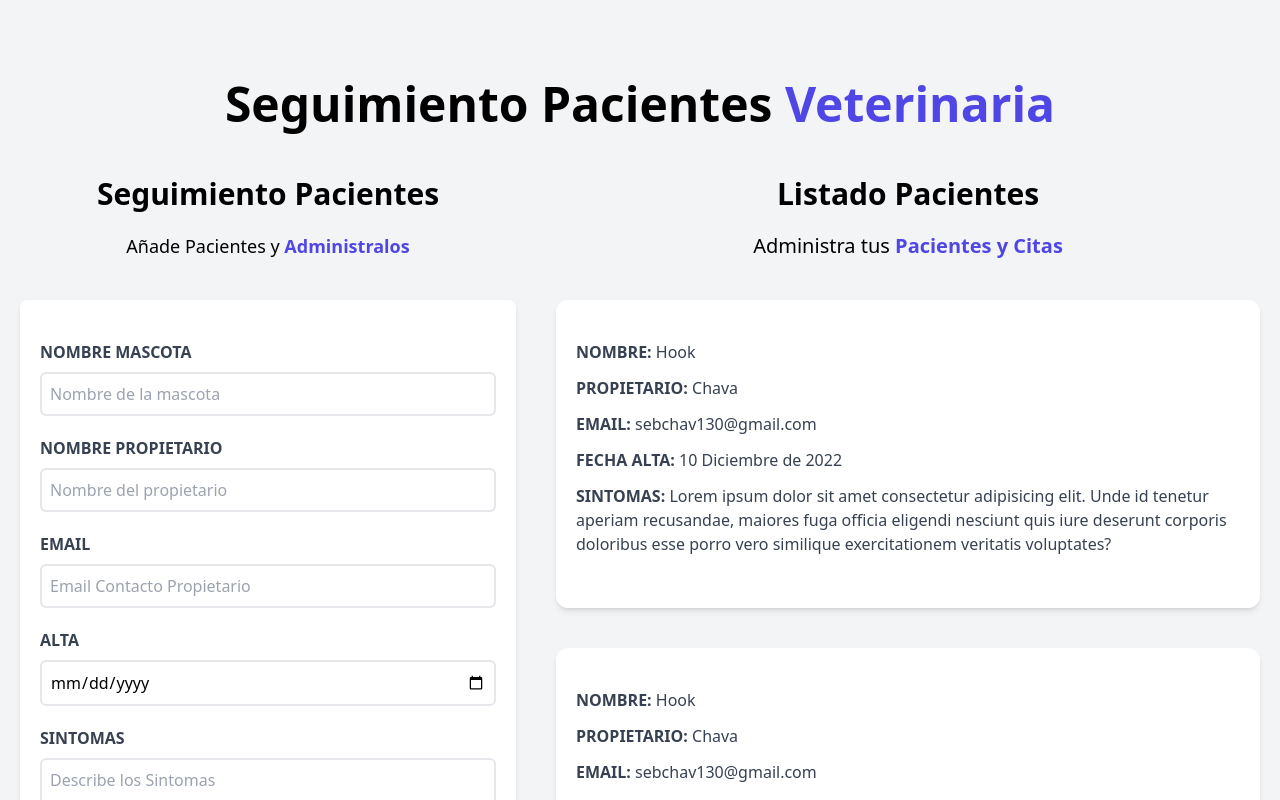
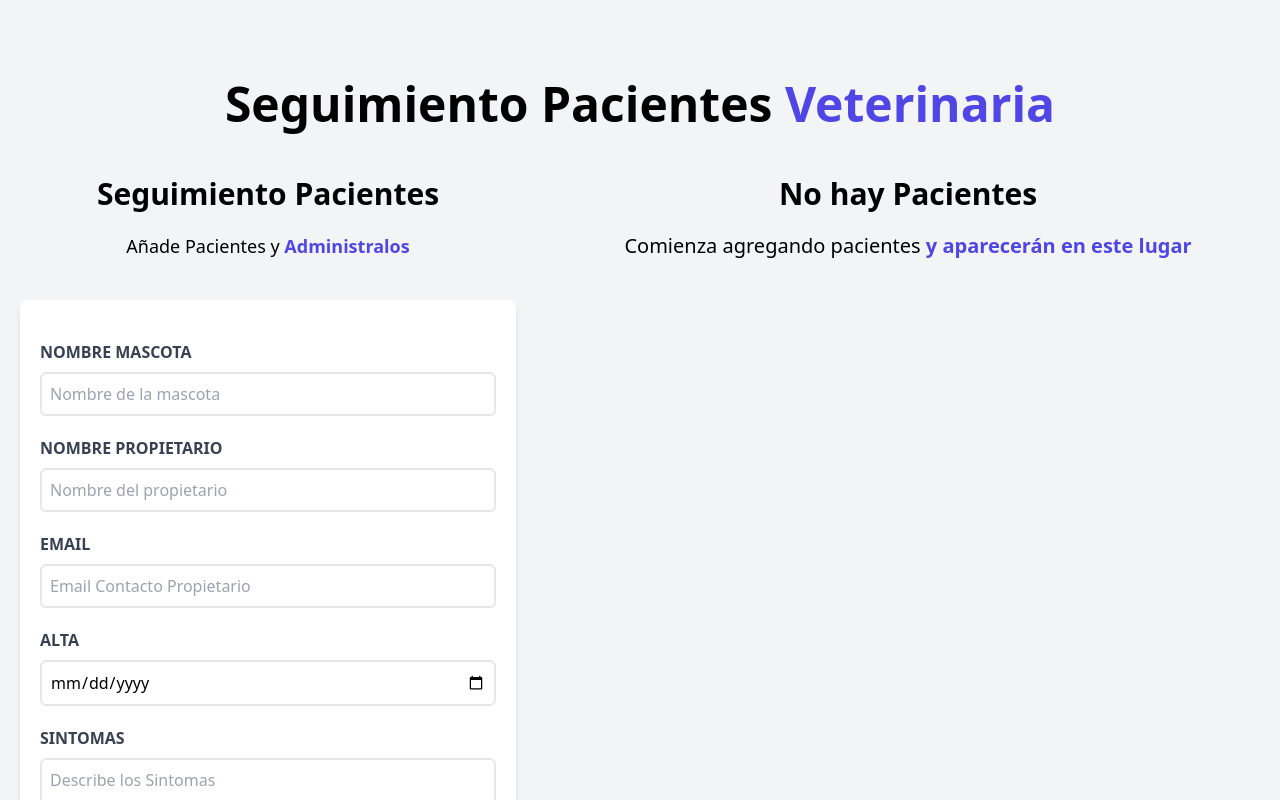
Before and after one commit to Sebchav/reactProjects, a React (Vite) app: page / in a window 1280 px wide. Shown: the top 800 px of the page. Built offline with nearby package versions, Linux system fonts and the light colour scheme.

Commit message:
Error component, Unique key and Conditionals

```diff
--- a/src/App.jsx
+++ b/src/App.jsx
@@ -5,19 +5,20 @@ import ListadoPacientes from "./components/ListadoPacientes"
 
 function App() {
 
-  const {pacientes, setPacientes} = useState([]);
+  const [pacientes, setPacientes] = useState([]);
 
   return (
     <div className="container mx-auto mt-20">
-      <Header
-          numeros = {1}
-          isAdmin = {false}
-
-      />
+      <Header />
 
       <div className="mt-12 md:flex">
-        <Formulario />
-        <ListadoPacientes />
+        <Formulario
+        pacientes = {pacientes}
+        setPacientes = {setPacientes}
+        />
+        <ListadoPacientes
+          pacientes = {pacientes}
+        />
       </div>
 
     </div>
--- /dev/null
+++ b/src/components/Error.jsx
@@ -0,0 +1,9 @@
+const Error = ({mensaje}) => {
+  return (
+    <div className="bg-red-800 text-white text-center p-3 uppercase font-bold mb-3 rounded">
+        <p>{mensaje}</p>
+    </div>
+  )
+}
+
+export default Error
--- a/src/components/Formulario.jsx
+++ b/src/components/Formulario.jsx
@@ -1,12 +1,20 @@
 import {useState, useEffect} from "react";
+import Error from "./Error";
 
-const Formulario = () => {
+const Formulario = ({pacientes, setPacientes}) => {
   const [nombre, setNombre] = useState("");
   const [propietario, setPropietario] = useState("");
   const [email, setEmail] = useState("");
   const [fecha, setFecha] = useState("");
   const [sintomas, setSintomas] = useState("");
   const [error, setError] = useState(false)
+
+  const generarId = ()=>{
+      const random = Math.random().toString(36).substring(2);
+      const fecha = Date.now().toString(36);
+
+      return random + fecha;
+  }
 
   const handleSubmit = (e)=>{
     e.preventDefault();
@@ -18,6 +26,25 @@ const Formulario = () => {
     }
 
     setError(false);
+
+    //Objeto de paciente
+    const objetoPaciente = {
+      nombre,
+      propietario,
+      email,
+      fecha,
+      sintomas,
+      id: generarId()
+    }
+
+    setPacientes([...pacientes, objetoPaciente]);
+
+    //Reiniciar el Form
+    setNombre("");
+    setPropietario("");
+    setEmail("");
+    setFecha("");
+    setSintomas("");
   }
 
   return (
@@ -33,11 +60,7 @@ const Formulario = () => {
             onSubmit={handleSubmit}
             className='bg-white shadow-md rounded-lg py-10 px-5 mb-10'
         >
-            {error &&
-              <div className="bg-red-800 text-white text-center p-3 uppercase font-bold mb-3 rounded">
-                <p>Todos los campos son obligatorios</p>
-              </div>
-            }
+            {error && <Error mensaje="Todos los campos son obligatorios"/>}
             <div className='mb-5'>
                 <label className='block text-gray-700 uppercase font-bold' htmlFor="mascota">
                   Nombre Mascota
--- a/src/components/Header.jsx
+++ b/src/components/Header.jsx
@@ -1,6 +1,4 @@
-import React from 'react'
-
-const Header = (props) => {
+const Header = () => {
   return (
         <h1 className='font-black text-5xl text-center md:w-2/3 mx-auto'>
           Seguimiento Pacientes {""}
--- a/src/components/ListadoPacientes.jsx
+++ b/src/components/ListadoPacientes.jsx
@@ -1,20 +1,36 @@
 import Paciente from "./Paciente"
 
-const ListadoPacientes = () => {
+const ListadoPacientes = ({pacientes}) => {
   return (
     <div className='md:w-1/2 lg:w-3/5 md:h-screen overflow-y-scroll'>
-        <h2 className='font-black text-3xl text-center'>Listado Pacientes</h2>
+        {pacientes && pacientes.length ? (
+          <>
+            <h2 className='font-black text-3xl text-center'>Listado Pacientes</h2>
 
-        <p className='text-xl mt-5 mb-10 text-center'>
-            Administra tus {""}
-            <span className='text-indigo-600 font-bold '>Pacientes y Citas</span>
-        </p>
+            <p className='text-xl mt-5 mb-10 text-center'>
+                Administra tus {""}
+                <span className='text-indigo-600 font-bold '>Pacientes y Citas</span>
+            </p>
+            {pacientes.map((paciente)=>(
+                <Paciente
+                  key={paciente.id}
+                  paciente = {paciente}
+                />
+            ))}
+          </>
 
-        <Paciente/>
-        <Paciente/>
-        <Paciente/>
-        <Paciente/>
-        <Paciente/>
+        ): (
+          <>
+              <h2 className='font-black text-3xl text-center'>No hay Pacientes</h2>
+
+              <p className='text-xl mt-5 mb-10 text-center'>
+                  Comienza agregando pacientes {""}
+                  <span className='text-indigo-600 font-bold '>y aparecerán en este lugar</span>
+              </p>
+          </>
+        )}
+
+
     </div>
   )
 }
--- a/src/components/Paciente.jsx
+++ b/src/components/Paciente.jsx
@@ -1,24 +1,25 @@
-const Paciente = () => {
+const Paciente = ({paciente}) => {
+    const {nombre, propietario, email, fecha, sintomas} = paciente;
   return (
     <div className='mx-5 my-10 bg-white shadow-md px-5 py-10 rounded-xl'>
             <p className='font-bold mb-3 text-gray-700 uppercase'>Nombre: {""}
-                <span className='font-normal normal-case'>Hook</span>
+                <span className='font-normal normal-case'>{nombre}</span>
             </p>
 
             <p className='font-bold mb-3 text-gray-700 uppercase'>Propietario: {""}
-                <span className='font-normal normal-case'>Chava</span>
+                <span className='font-normal normal-case'>{propietario}</span>
             </p>
 
             <p className='font-bold mb-3 text-gray-700 uppercase'>Email: {""}
-                <span className='font-normal normal-case'>sebchav130@gmail.com</span>
+                <span className='font-normal normal-case'>{email}</span>
             </p>
 
             <p className='font-bold mb-3 text-gray-700 uppercase'>Fecha Alta: {""}
-                <span className='font-normal normal-case'>10 Diciembre de 2022</span>
+                <span className='font-normal normal-case'>{fecha}</span>
             </p>
 
             <p className='font-bold mb-3 text-gray-700 uppercase'>Sintomas: {""}
-                <span className='font-normal normal-case'>Lorem ipsum dolor sit amet consectetur adipisicing elit. Unde id tenetur aperiam recusandae, maiores fuga officia eligendi nesciunt quis iure deserunt corporis doloribus esse porro vero similique exercitationem veritatis voluptates?</span>
+                <span className='font-normal normal-case'>{sintomas}</span>
             </p>
     </div>
   )
```
